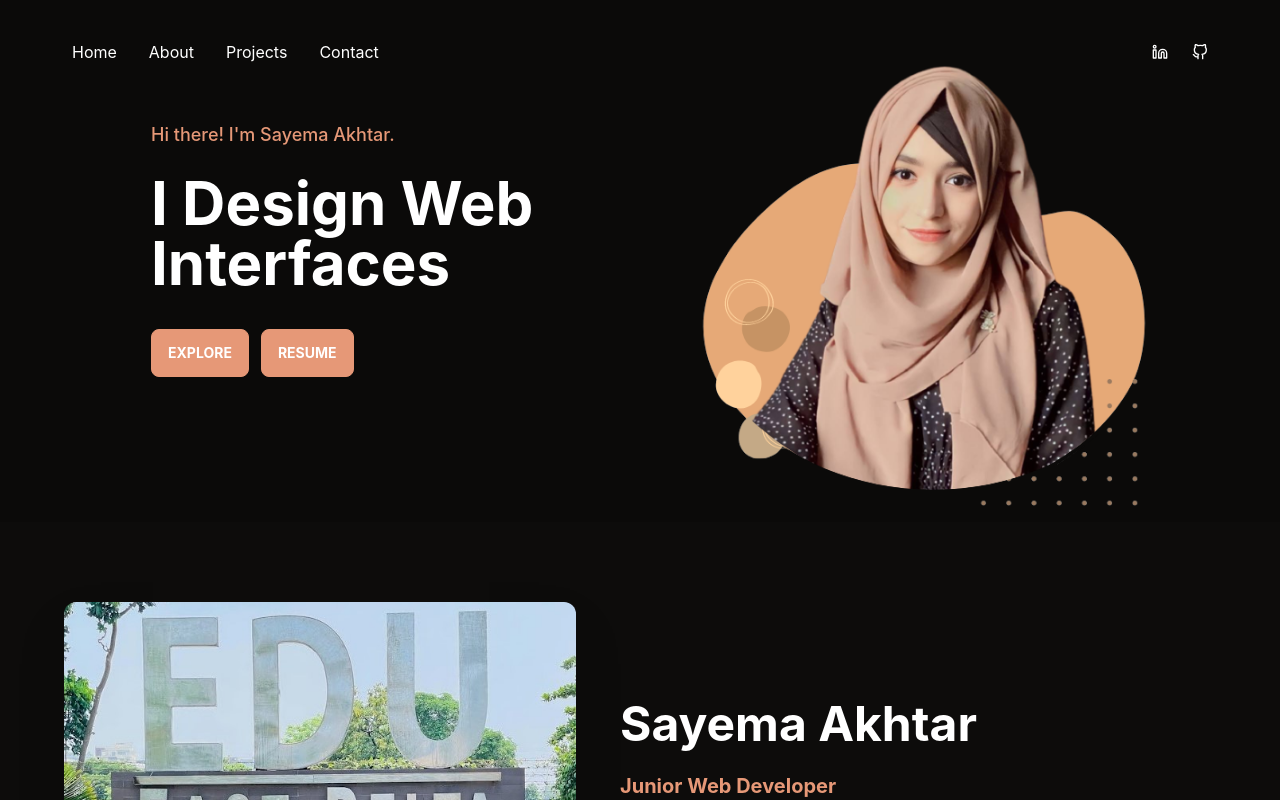
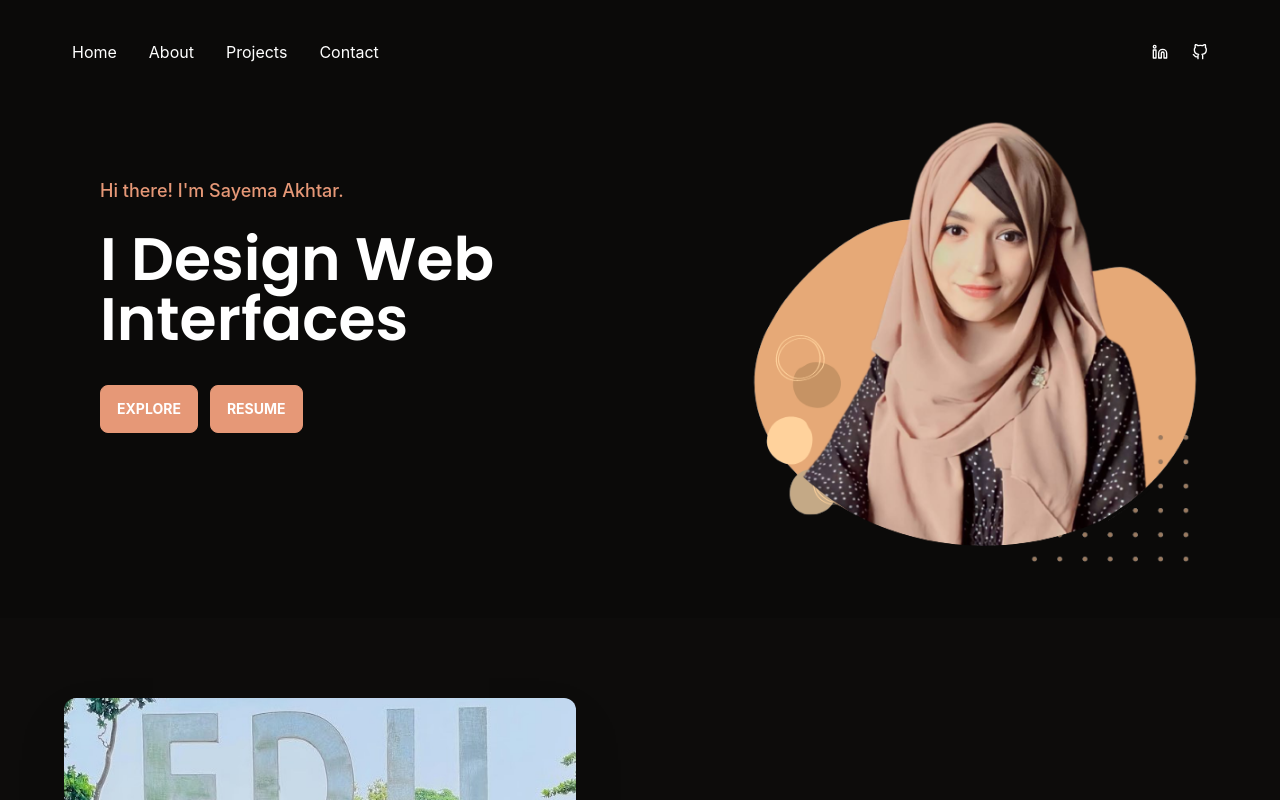
Before and after one commit to sayemaa/My-Portfolio, a React (Create React App) app: page / in a window 1280 px wide. Shown: the top 800 px of the page. Built offline with nearby package versions, Linux system fonts and the light colour scheme.

Commit message:
font changed

```diff
--- a/src/App.css
+++ b/src/App.css
@@ -24,6 +24,11 @@
   color: white;
 }
 
+.myFont{
+    font-family: 'Poppins', 'sans-serif';
+    font-weight: 600;
+}
+
 .App-link {
   color: #61dafb;
 }
--- a/src/Pages/Home/Hero.js
+++ b/src/Pages/Home/Hero.js
@@ -5,14 +5,14 @@ import { Link } from 'react-scroll';
 
 const Home = () => {
     return (
-        <div id="home" className='bg-base-300 pb-28 pt-10 lg:pt-18 lg:pb-0 lg:mb-0'>
-            <div className='max-w-7xl mx-auto'>
+        <div id="home" className='bg-base-300 pb-28 pt-10 lg:pt-24 lg:pb-10 lg:mb-0'>
+            <div className='max-w-6xl mx-auto'>
                 <div class="hero">
-                    <div class="hero-content flex-col lg:flex-row-reverse">
+                    <div class="hero-content w-full flex-col lg:flex lg:justify-between lg:flex-row-reverse">
                         <img src={picture} class="lg:w-[450px] lg:flex hidden rounded-lg ml-5" alt="Sayema Akhtar" />
                         <div className='text-center lg:text-start lg:max-w-lg lg:ml-5 mt-28 lg:mt-[-65px]'>
                             <p className='text-primary text-lg font-medium'>Hi there! I'm Sayema Akhtar.</p>
-                            <h1 class="lg:text-6xl text-5xl text-white font-bold py-6">I Design Web Interfaces</h1>
+                            <h1 class="lg:text-6xl text-5xl text-white font-bold py-6 myFont">I Design Web Interfaces</h1>
                             <div className='mt-3 flex justify-center lg:justify-start'>
                                 <div className='mr-3'>
                                     <Link to="projects" className="btn text-white font-bold btn-primary transition-all duration-300" smooth>Explore</Link>
--- a/src/index.css
+++ b/src/index.css
@@ -1,6 +1,9 @@
+@import url('https://fonts.googleapis.com/css2?family=Poppins:wght@500;600;700;800;900&display=swap');
+
 @tailwind base;
 @tailwind components;
 @tailwind utilities;
+
 
 body {
   margin: 0;
--- a/tailwind.config.js
+++ b/tailwind.config.js
@@ -3,6 +3,9 @@ module.exports = {
     content: ["./src/**/*.{html,js}"],
     theme: {
         extend: {},
+    },
+    fontFamily: {
+        poppins: ['Poppins', 'sans-serif'],
     },
     daisyui: {
         themes: [
```
